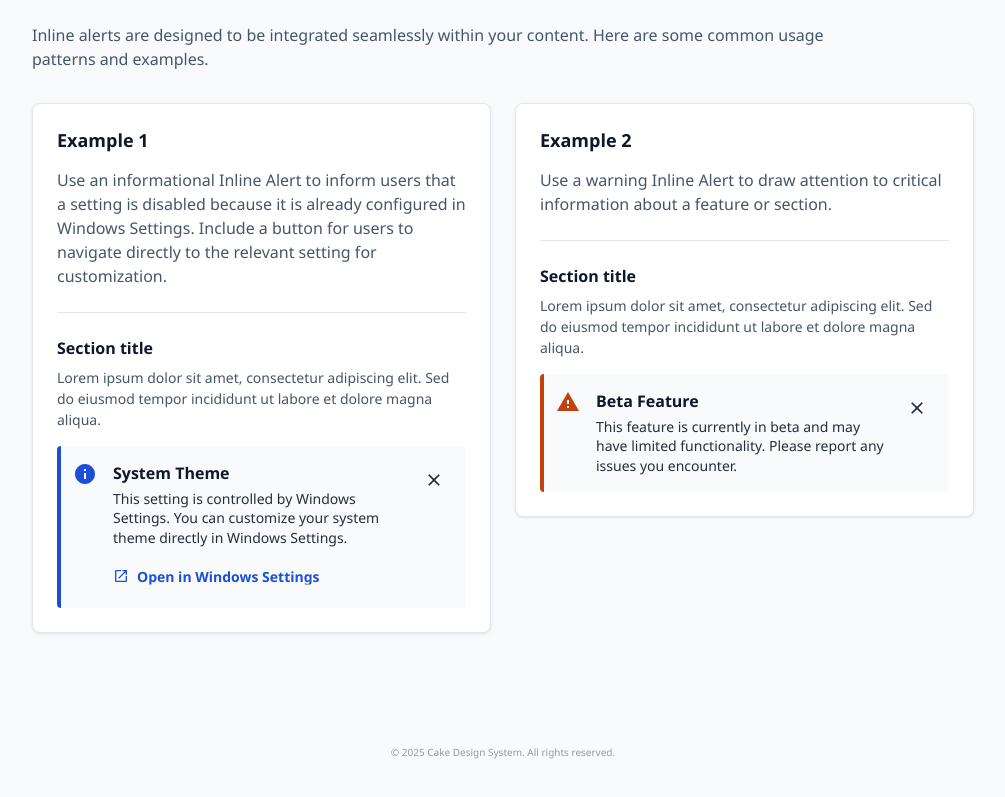
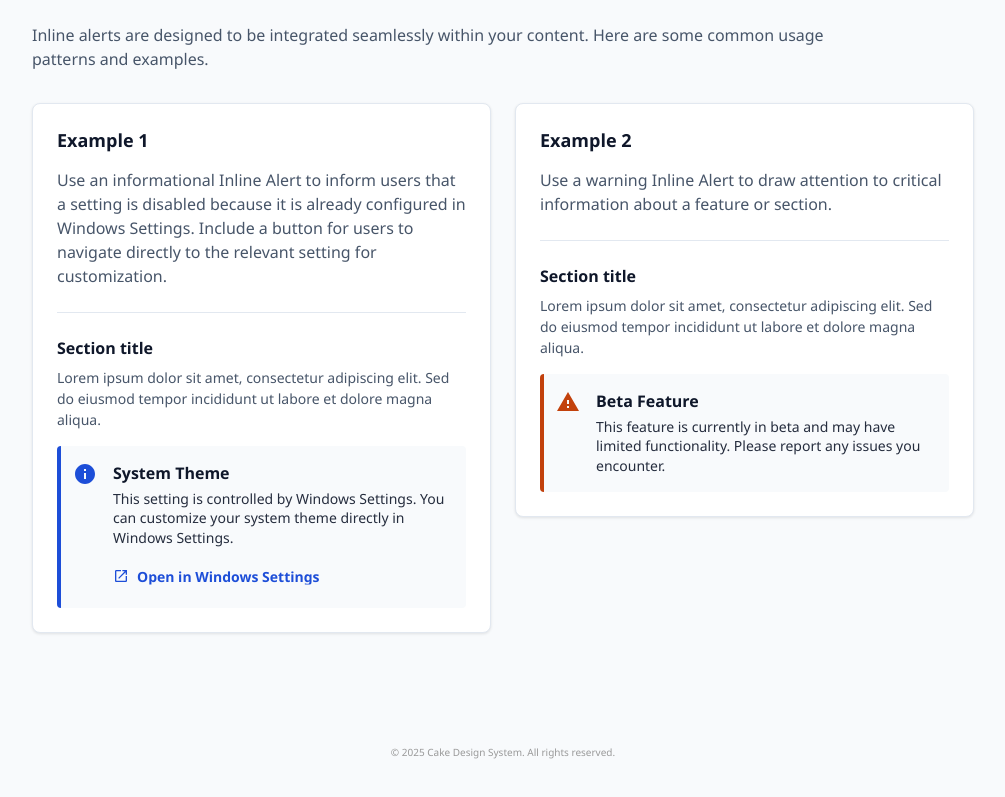
Before and after one commit to cake-admin/cakev2, a React (Create React App) app: page /components/alert in a window 1280 px wide. Shown: the part 1146-1943 px from the top of the page, without its empty margins (262-1267 px from the left). Built offline with nearby package versions, Linux system fonts and the light colour scheme.

Commit message:
Fix dismiss button logic for advanced variants to respect dismissible prop

```diff
--- a/src/components/design-system/Alert.js
+++ b/src/components/design-system/Alert.js
@@ -501,7 +501,7 @@ const Alert = forwardRef(({
               </TextContainer>
 
               {/* Dismiss button for advanced variant */}
-              {(dismissible || variant === ALERT_VARIANTS.ADVANCED) && variant !== ALERT_VARIANTS.SIMPLE && (
+              {dismissible && variant !== ALERT_VARIANTS.SIMPLE && (
                 <Button
                   variant={BUTTON_VARIANTS.ICON}
                   iconVariant={ICON_VARIANTS.SECONDARY}
```
